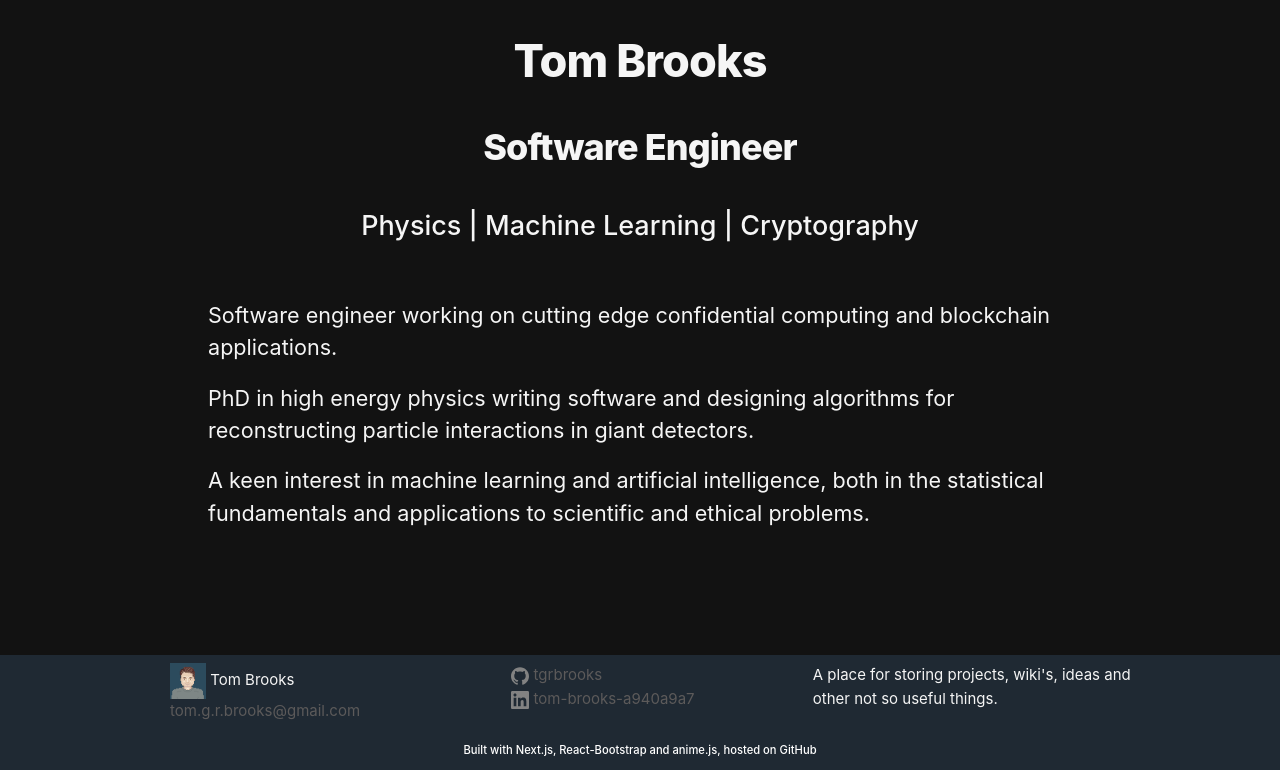
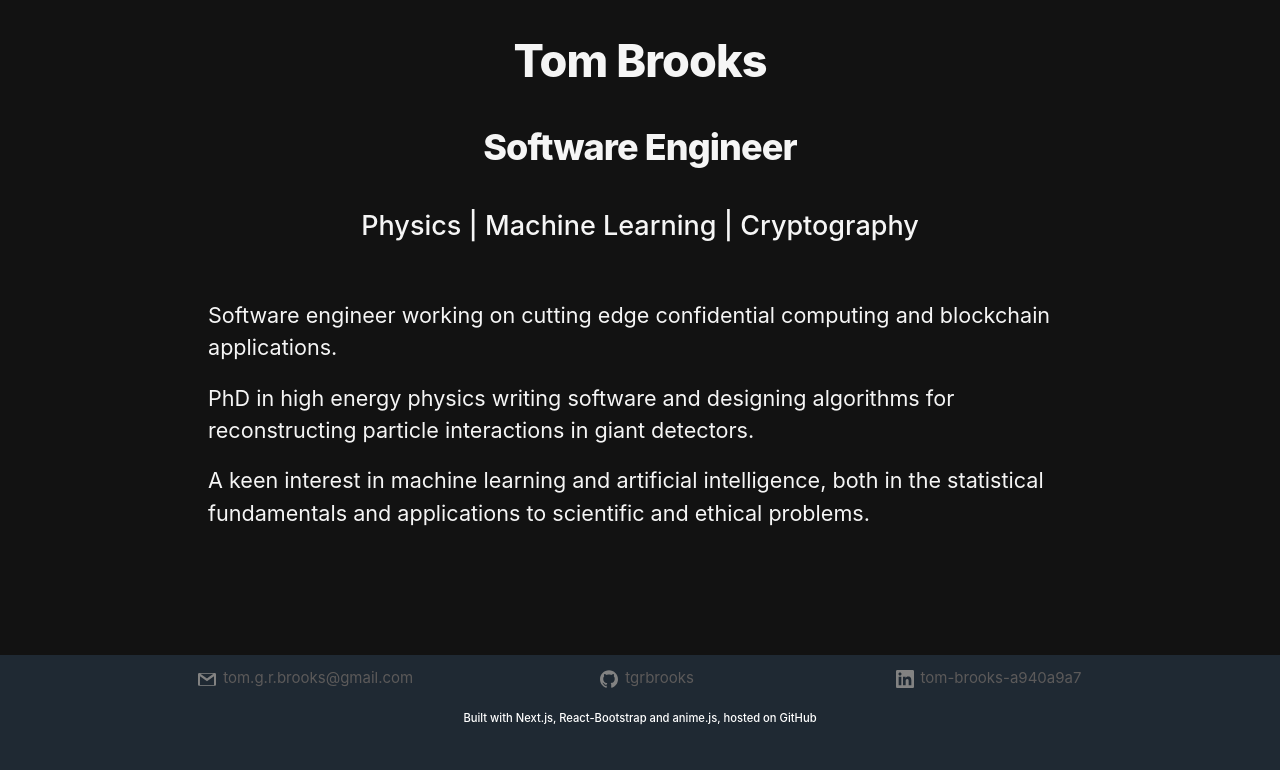
Before and after one commit to tgrbrooks/tgrbrooks-nextjs, a Next.js app: page / in a window 1280 px wide. Shown: the part 481-1251 px from the top of the page. After the commit the page ends 1219 px from the top, so only its background shows below. Built offline with nearby package versions, Linux system fonts and the light colour scheme.

Commit message:
Restyle footer

```diff
--- a/components/Footer.js
+++ b/components/Footer.js
@@ -1,4 +1,3 @@
-import utilStyles from '../styles/utils.module.scss'
 import styles from '../styles/footer.module.scss'
 
 const Footer = () => {
@@ -10,12 +9,7 @@ const Footer = () => {
         <div className={styles.footerColWrapper}>
           <div className={[styles.footerCol, styles.footerCol1].join(' ')}>
             <ul className={styles.contactList}>
-              <img
-                src="/images/profile.jpg"
-                className={`${styles.profileIcon} ${utilStyles.borderCircle}`}
-              />
-              <a>  Tom Brooks</a>
-              <br />
+              <img className={styles.socialIcon} src="/images/icon-gmail.svg" />
               <a className={styles.footerLink} href="mailto:tom.g.r.brooks@gmail.com">tom.g.r.brooks@gmail.com</a>
             </ul>
           </div>
@@ -23,15 +17,15 @@ const Footer = () => {
           <div className={[styles.footerCol, styles.footerCol2].join(' ')}>
             <ul className={styles.contactList}>
               <img className={styles.socialIcon} src="/images/icon-github.svg" />
-              <a className={styles.footerLink} href="https://github.com/tgrbrooks">  tgrbrooks</a>
-              <br className={styles.footerBr} />
-              <img className={styles.socialIcon} src="/images/icon-linkedin.svg" />
-              <a className={styles.footerLink} href="https://www.linkedin.com/in/tom-brooks-a940a9a7/">  tom-brooks-a940a9a7</a>
+              <a className={styles.footerLink} href="https://github.com/tgrbrooks">tgrbrooks</a>
             </ul>
           </div>
 
           <div className={[styles.footerCol, styles.footerCol3].join(' ')}>
-            <p>A place for storing projects, wiki's, ideas and other not so useful things.</p>
+            <ul className={styles.contactList}>
+              <img className={styles.socialIcon} src="/images/icon-linkedin.svg" />
+              <a className={styles.footerLink} href="https://www.linkedin.com/in/tom-brooks-a940a9a7/">tom-brooks-a940a9a7</a>
+            </ul>
           </div>
         </div>
 
--- a/components/Layout.js
+++ b/components/Layout.js
@@ -8,6 +8,11 @@ export const siteTitle = 'Tom Brooks | Personal Website'
 const Layout = ({ children }) => {
   return (
     <div className={styles.container}>
+      <style jsx global>{`
+      html {
+        background-color: #1F2933;
+      }
+      `}</style>
       <Head>
         <link rel="shortcut icon" href="/images/favicon.ico" />
         <meta
--- a/styles/footer.module.scss
+++ b/styles/footer.module.scss
@@ -48,7 +48,8 @@
 .footerCol {
   float: left;
   margin-bottom: $spacing-unit / 8;
-  padding-left: $spacing-unit / 2;
+  margin-top: $spacing-unit / 8;
+  text-align: center;
 }
 
 .footerCol1 {
@@ -102,6 +103,7 @@
     height: 1rem;
     overflow: visible;
     display: inline;
+    margin-right: 7px;
   }
 
 .profileIcon {
```
Also changed, not shown: public/images/icon-gmail.svg (added).
